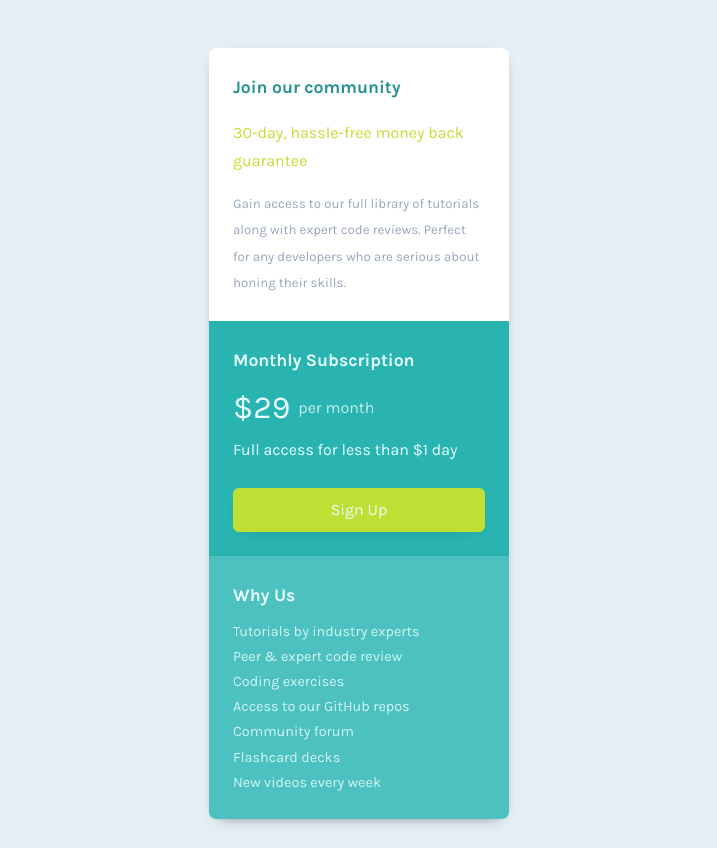
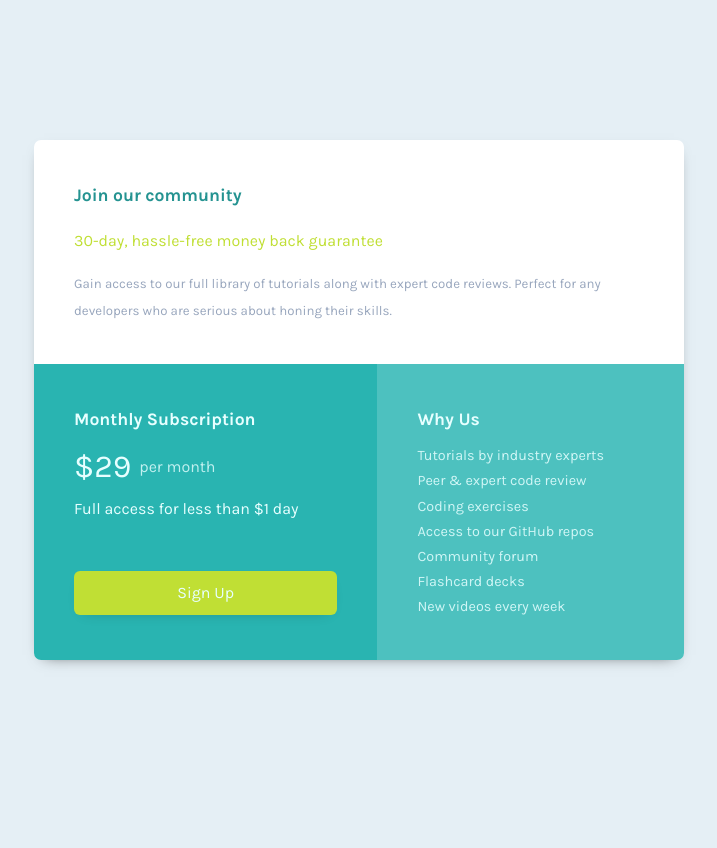
Before and after one commit to yojeremiah/frontend-mentor, a plain HTML site: page single-price-grid-component/index.html in a window 1280 px wide. Shown: the whole page, without its empty margins (281-998 px from the left). After the commit the page ends 800 px from the top, so only its background shows below. Drawn offline with Linux system fonts and the light colour scheme.

Commit message:
Add responsive styles

```diff
--- a/single-price-grid-component/styles.scss
+++ b/single-price-grid-component/styles.scss
@@ -16,6 +16,9 @@ body {
   background-color: $grey;
   font: $font-stack;
   min-height: 100vh;
+  display: flex;
+  justify-content: center;
+  align-items: center;
 }
 
 ul {
@@ -128,3 +131,28 @@ section {
 }
 
 // Media Queries
+@media screen and (min-width: 700px) {
+  section {
+    padding: 2.5rem;
+  }
+  .grid-wrapper {
+    max-width: 650px;
+    display: grid;
+    grid-template-areas: 1fr 1fr;
+  }
+  .join {
+    grid-column: 1/3;
+  }
+
+  .subscription {
+    border-bottom-left-radius: 7px;
+
+    &-text {
+      margin-bottom: 3rem;
+    }
+  }
+
+  .about {
+    border-bottom-left-radius: 0;
+  }
+}
```
Also changed, not shown: single-price-grid-component/styles.css.
